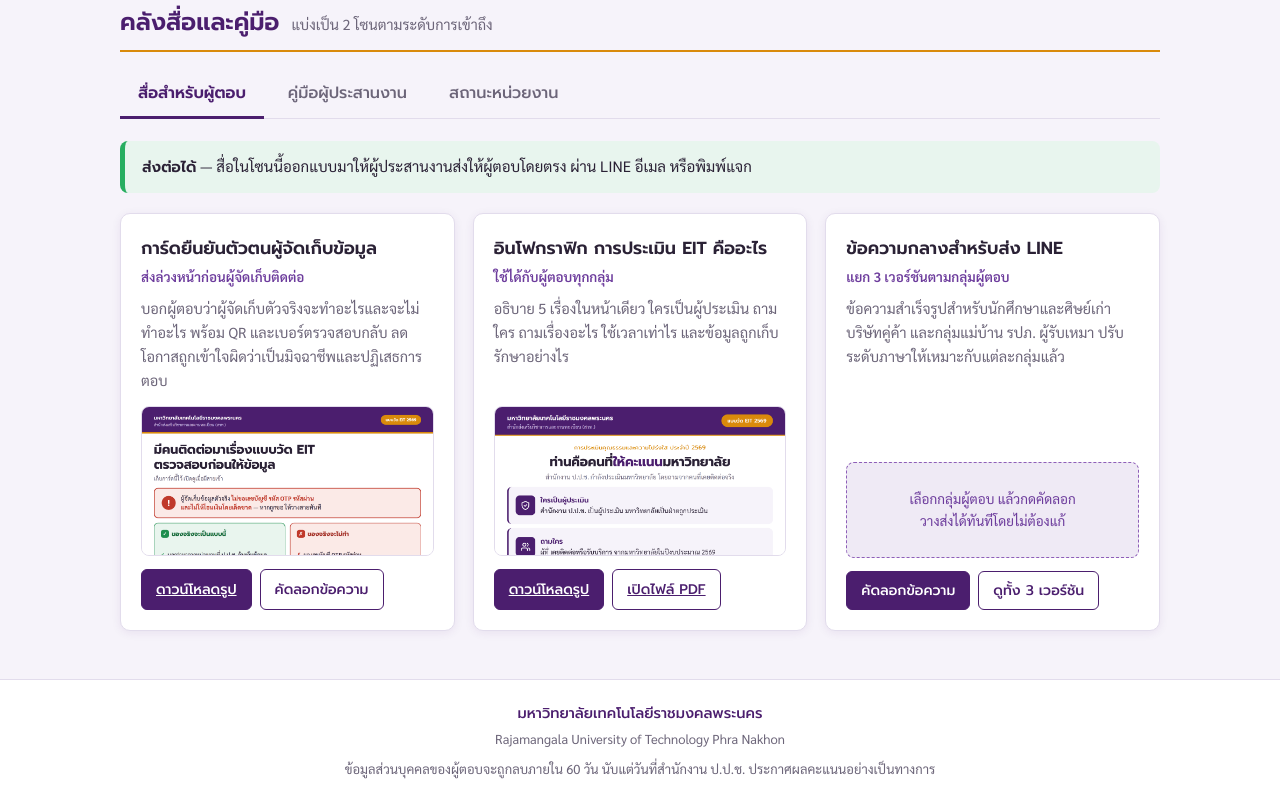
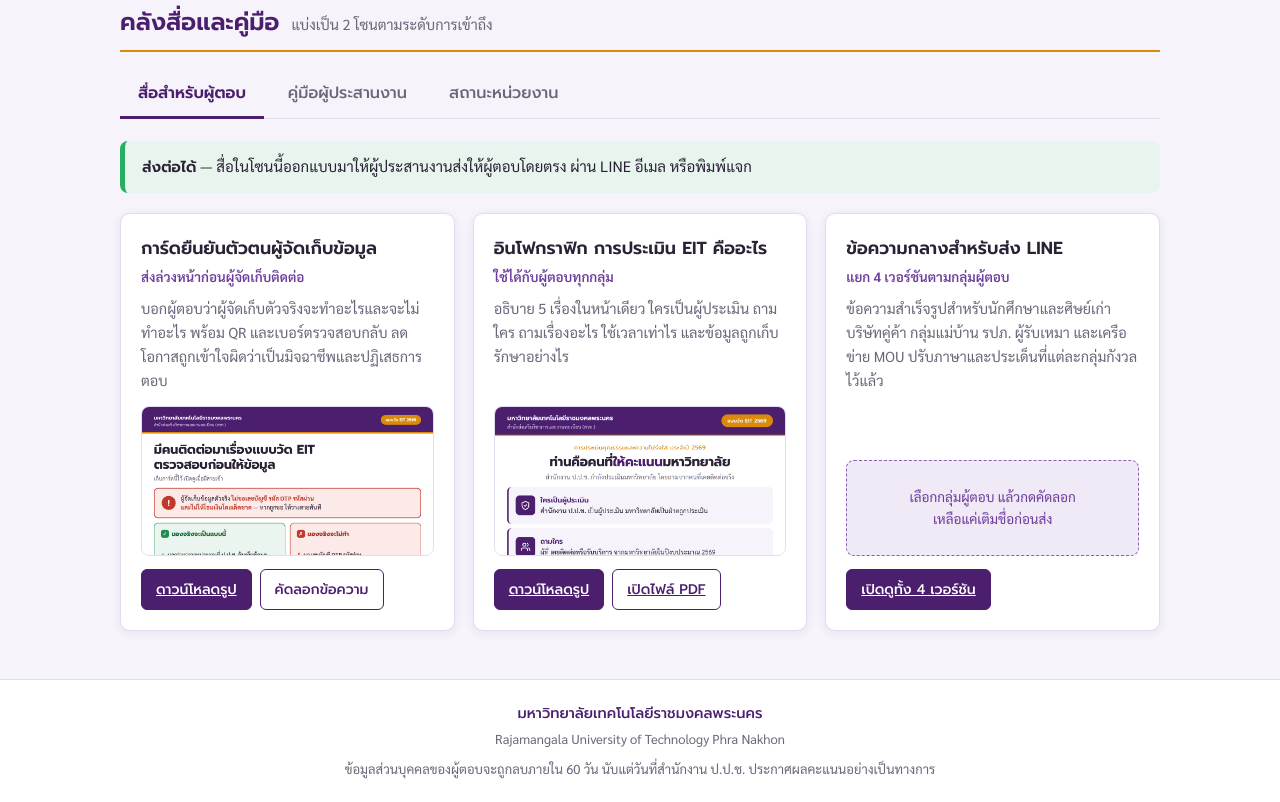
Before and after one commit to BK-19/eit-hub-2569, a plain HTML site: page index.html in a window 1280 px wide. Shown: the part 1581-2383 px from the top of the page. Drawn offline with Linux system fonts and the light colour scheme.

Commit message:
Update index.html

```diff
--- a/index.html
+++ b/index.html
@@ -243,10 +243,10 @@
         </div>
         <div class="card">
           <h4>ข้อความกลางสำหรับส่ง LINE</h4>
-          <div class="who">แยก 3 เวอร์ชันตามกลุ่มผู้ตอบ</div>
-          <p>ข้อความสำเร็จรูปสำหรับนักศึกษาและศิษย์เก่า บริษัทคู่ค้า และกลุ่มแม่บ้าน รปภ. ผู้รับเหมา ปรับระดับภาษาให้เหมาะกับแต่ละกลุ่มแล้ว</p>
-          <div class="prev">เลือกกลุ่มผู้ตอบ แล้วกดคัดลอก<br>วางส่งได้ทันทีโดยไม่ต้องแก้</div>
-          <div class="btns"><button class="btn">คัดลอกข้อความ</button><button class="btn out">ดูทั้ง 3 เวอร์ชัน</button></div>
+          <div class="who">แยก 4 เวอร์ชันตามกลุ่มผู้ตอบ</div>
+          <p>ข้อความสำเร็จรูปสำหรับนักศึกษาและศิษย์เก่า บริษัทคู่ค้า กลุ่มแม่บ้าน รปภ. ผู้รับเหมา และเครือข่าย MOU ปรับภาษาและประเด็นที่แต่ละกลุ่มกังวลไว้แล้ว</p>
+          <div class="prev">เลือกกลุ่มผู้ตอบ แล้วกดคัดลอก<br>เหลือแค่เติมชื่อก่อนส่ง</div>
+          <div class="btns"><a class="btn" href="messages.html">เปิดดูทั้ง 4 เวอร์ชัน</a></div>
         </div>
       </div>
     </div>
```
